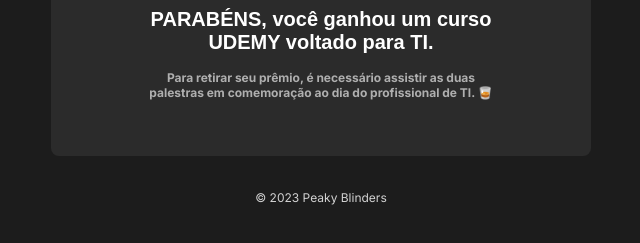
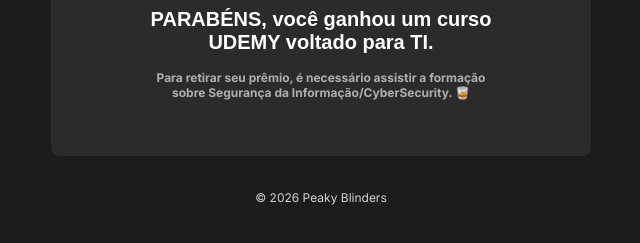
Before and after one commit to professorandrelima/ataque-dos-peaky-blinders, a Next.js app: page /fim in a window 1280 px wide. Shown: the part 419-662 px from the top of the page, without its empty margins (319-959 px from the left). Built offline with nearby package versions, Linux system fonts and the light colour scheme; a web font is replaced by a local one.

Commit message:
Update fim.js

```diff
--- a/pages/fim.js
+++ b/pages/fim.js
@@ -25,14 +25,14 @@
               PARABÉNS, você ganhou um curso UDEMY voltado para TI.
             </h2>
 
-            <p>Para retirar seu prêmio, é necessário assistir as duas palestras em comemoração ao dia do profissional de TI. 🥃</p>
+            <p>Para retirar seu prêmio, é necessário assistir a formação sobre Segurança da Informação/CyberSecurity. 🥃</p>
           </div>
         </div>
       </div>
 
       <div>
         <span className={styles.copy}>
-          © 2023 Peaky Blinders
+          © 2026 Peaky Blinders
         </span>
       </div>
 
```
